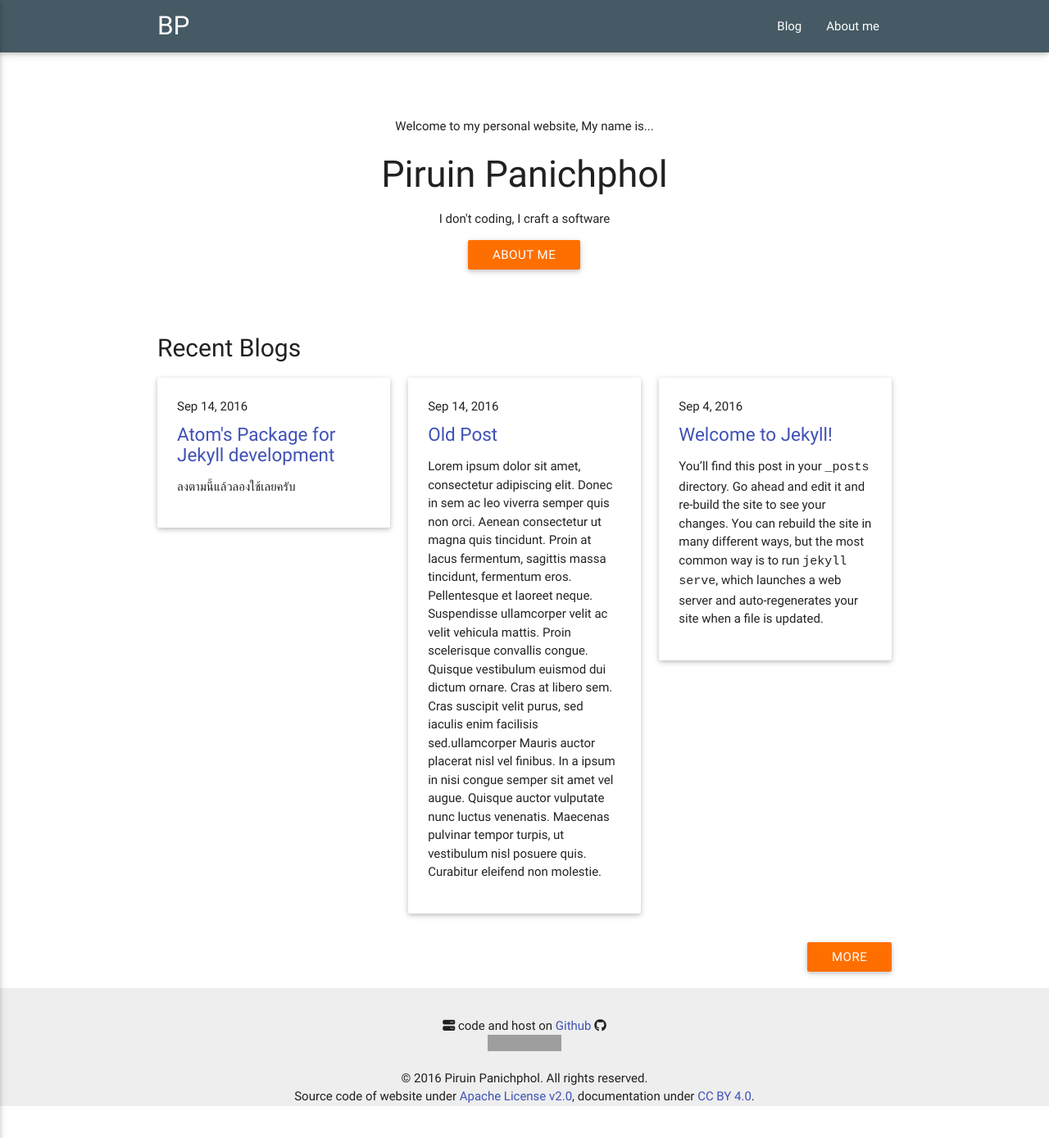
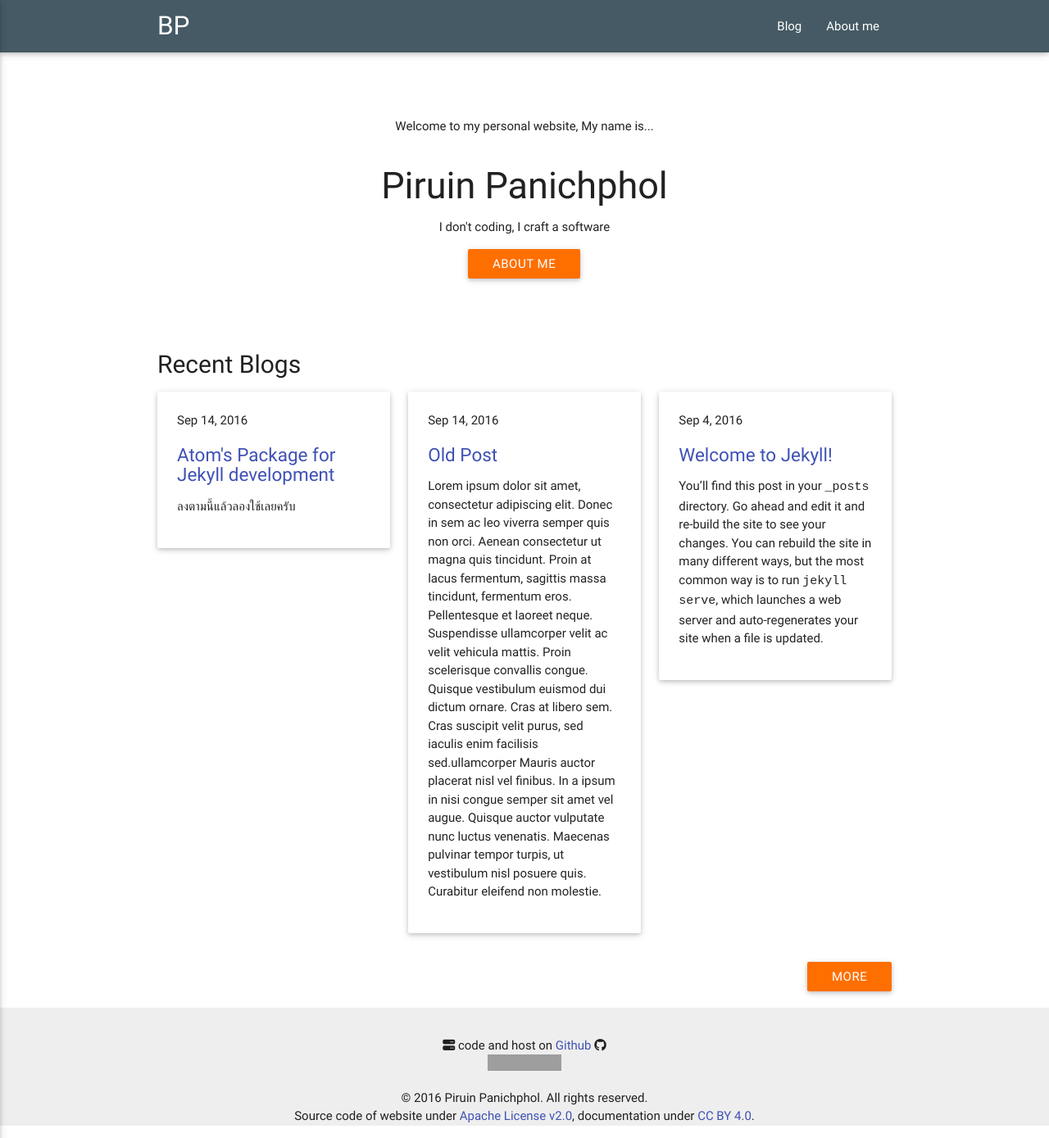
Before and after one commit to piruin/piruin.github.io, a Jekyll site: the page built from index.html, in a window 1280 px wide and 1389 px high. Shown: the whole window at 82% size. Built offline with Jekyll 4.4.1, drawn with Linux system fonts in a browser that asks for light colours; nearby versions of some CDN libraries; grey boxes are pictures that could not be loaded.

Commit message:
Add more margin top of heading tag

```diff
--- a/_sass/components/_typography.scss
+++ b/_sass/components/_typography.scss
@@ -29,12 +29,12 @@
 
 // Header Styles
 h1 a, h2 a, h3 a, h4 a, h5 a, h6 a { font-weight: inherit; }
-h1 { font-size: $h1-fontsize; line-height: 110%; margin: ($h1-fontsize / 2) 0 ($h1-fontsize / 2.5) 0;}
-h2 { font-size: $h2-fontsize; line-height: 110%; margin: ($h2-fontsize / 2) 0 ($h2-fontsize / 2.5) 0;}
-h3 { font-size: $h3-fontsize; line-height: 110%; margin: ($h3-fontsize / 2) 0 ($h3-fontsize / 2.5) 0;}
-h4 { font-size: $h4-fontsize; line-height: 110%; margin: ($h4-fontsize / 2) 0 ($h4-fontsize / 2.5) 0;}
-h5 { font-size: $h5-fontsize; line-height: 110%; margin: ($h5-fontsize / 2) 0 ($h5-fontsize / 2.5) 0;}
-h6 { font-size: $h6-fontsize; line-height: 110%; margin: ($h6-fontsize / 2) 0 ($h6-fontsize / 2.5) 0;}
+h1 { font-size: $h1-fontsize; line-height: 110%; margin: ($h1-fontsize / 1.25) 0 ($h1-fontsize / 3) 0;}
+h2 { font-size: $h2-fontsize; line-height: 110%; margin: ($h2-fontsize / 1.25) 0 ($h2-fontsize / 3) 0;}
+h3 { font-size: $h3-fontsize; line-height: 110%; margin: ($h3-fontsize / 1.25) 0 ($h3-fontsize / 3) 0;}
+h4 { font-size: $h4-fontsize; line-height: 110%; margin: ($h4-fontsize / 1.25) 0 ($h4-fontsize / 3) 0;}
+h5 { font-size: $h5-fontsize; line-height: 110%; margin: ($h5-fontsize / 1.25) 0 ($h5-fontsize / 3) 0;}
+h6 { font-size: $h6-fontsize; line-height: 110%; margin: ($h6-fontsize / 1.25) 0 ($h6-fontsize / 3) 0;}
 
 // Text Styles
 em { font-style: italic; }
```
